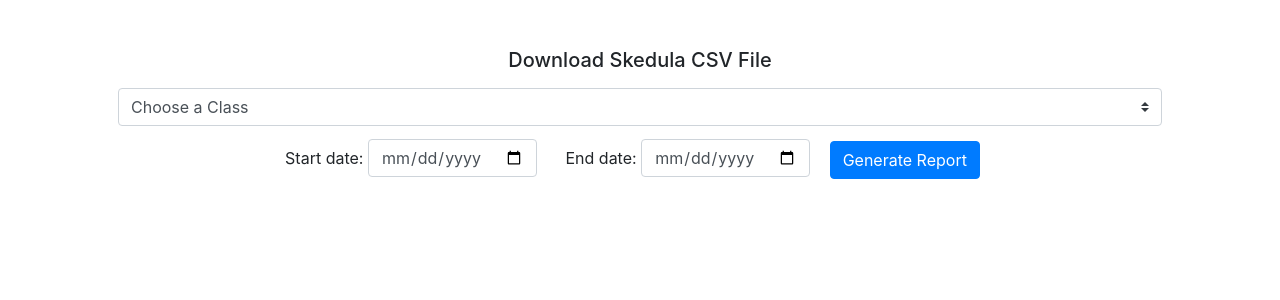
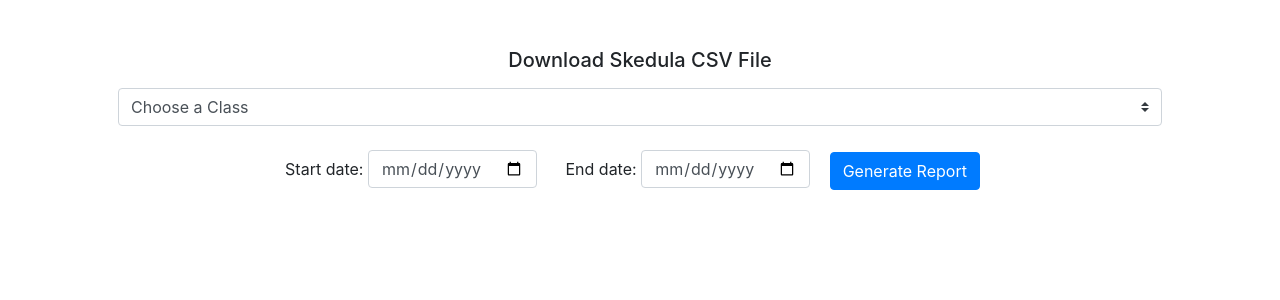
Before and after one commit to margarettanzosh/participation, a Flask app: page /report in a window 1280 px wide. Shown: the part 76-376 px from the top of the page. Run offline with Flask 2, Linux system fonts and the light colour scheme; a user stored in the database is signed in; data that the repository does not hold is empty; some libraries are stand-ins or nearby versions.

Commit message:
Update report.html

```diff
--- a/templates/report.html
+++ b/templates/report.html
@@ -18,7 +18,7 @@
       </select>
 
       <label for="start">Start date:</label>
-      <input class="form-control mr-4" id="start" type="date" name="start_date">
+      <input class="form-control mr-4 mt-4" id="start" type="date" name="start_date">
 
       <label for="end">End date:</label>
       <input class="form-control" id="end" type="date" name="end_date">
```
